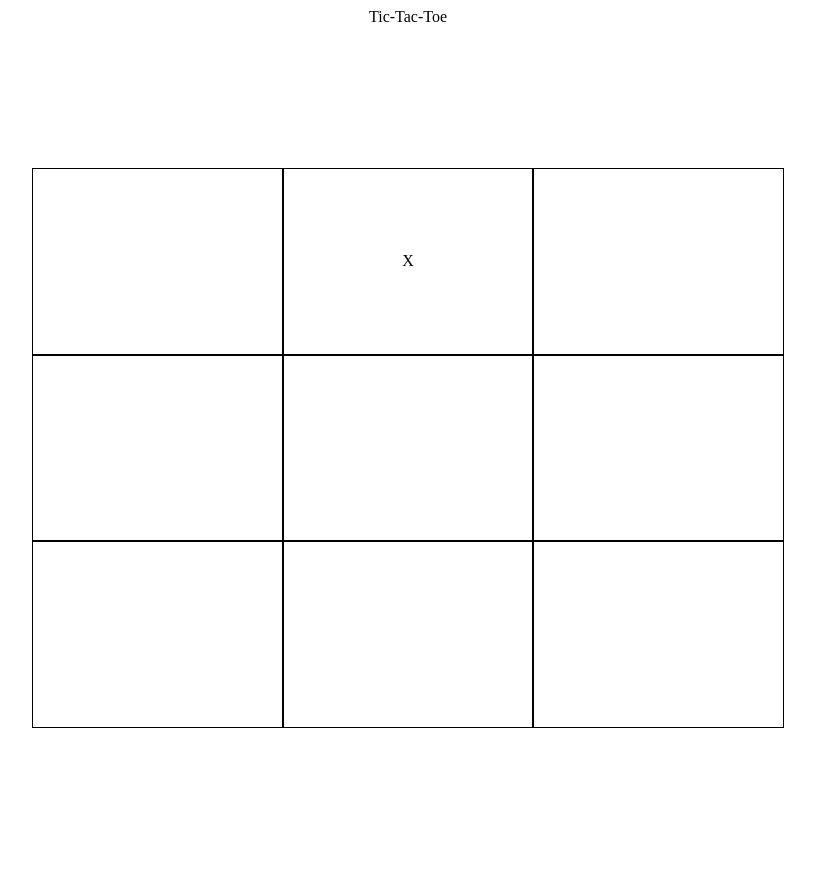
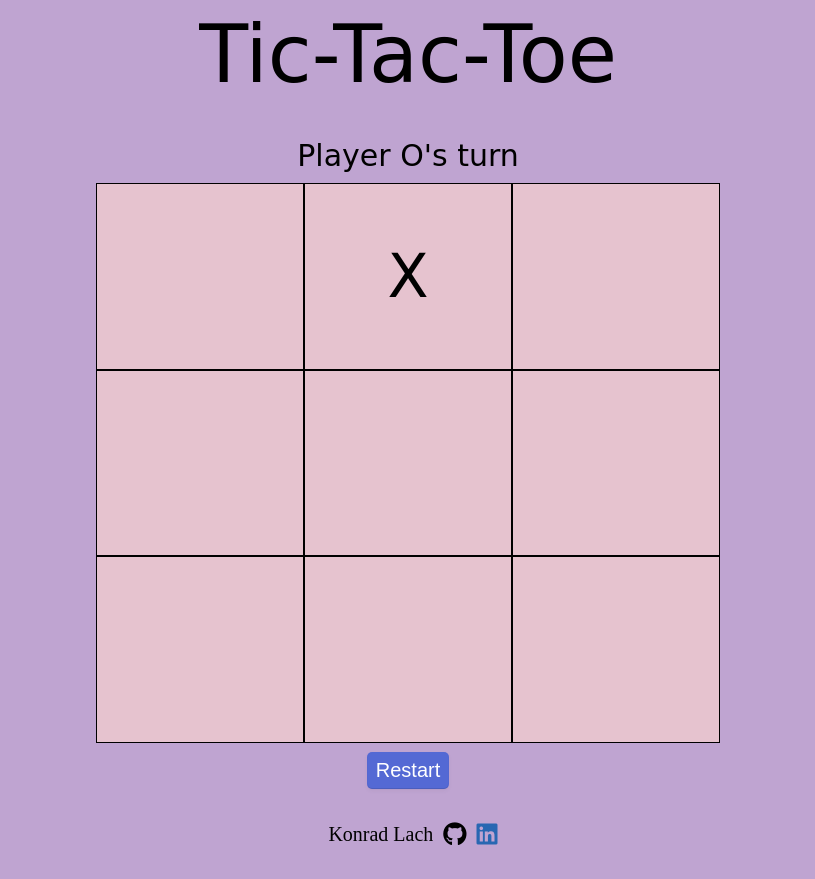
Before and after one commit to Itskonrad/TikTacToe, a plain HTML site: page main.html in a window 1280 px wide. Both pictures are taken after a click on the element 639 px from the left and 261 px from the top of the page. Shown: the whole page, without its empty margins (232-1047 px from the left). Before the commit the page ends 800 px from the top, so only its background shows below. Drawn offline with Linux system fonts and the light colour scheme; a web font is replaced by a local one.

Commit message:
Finished JS, CSS. Need to add coments and update ReadMe

```diff
--- a/main.css
+++ b/main.css
@@ -1,14 +1,22 @@
+:root{
+    font-family: 'Hubballi', cursive;
+}
+body{
+    background-color: #bfa4d1;
+}
+
 #header{
-    height: 20vh;
+    height: 15vh;
     text-align: center;
+    font-size: 80px;
 }
 #gameGrid {
     display: grid;
     grid-template-columns: repeat(3, 1fr);
     grid-template-rows: repeat(3, 1fr);
     height: 70vh;
-    margin-left: 20vw;
-    margin-right: 20vw;
+    margin-left: 25vw;
+    margin-right: 25vw;
 
 }
 .grid {
@@ -16,4 +24,57 @@
     align-items: center;
     justify-content: center;
     border: 1px solid black;
+    font-size: 60px;
+    background-color: #e6c3cf;
 }
+
+#turn{
+    text-align: center;
+    font-size: 30px;
+    padding: 10px;
+}
+
+.btn{
+    display: grid;
+    place-items: center;
+    padding: 10px;
+}
+#restart{
+    border: 0;
+    outline: 0;
+    cursor: pointer;
+    color: white;
+    background-color: rgb(84, 105, 212);
+    box-shadow: rgb(0 0 0 / 0%) 0px 0px 0px 0px, rgb(0 0 0 / 0%) 0px 0px 0px 0px, rgb(0 0 0 / 12%) 0px 1px 1px 0px, rgb(84 105 212) 0px 0px 0px 1px, rgb(0 0 0 / 0%) 0px 0px 0px 0px, rgb(0 0 0 / 0%) 0px 0px 0px 0px, rgb(60 66 87 / 8%) 0px 2px 5px 0px;
+    border-radius: 4px;
+    font-size: 20px;
+    font-weight: 500;
+    padding: 4px 8px;
+    display: inline-block;
+    min-height: 35px;
+    transition: background-color .24s,box-shadow .24s;
+
+
+}
+.footer {
+    display: flex;
+    align-items: center;
+    justify-content: center;
+    gap: 10px;
+    width: 100%;
+    padding: 5px;
+    font-size: 20px;
+    font-family: 'Times New Roman', Times, serif;
+}
+
+.fa-github {
+    font-size: 24px;
+    transition: transform 0.3s ease-in-out;
+    color: black;
+}
+
+.fa-linkedin {
+    font-size: 24px;
+    transition: transform 0.3s ease-in-out;
+    color: #2867B2;
+}
--- a/main.html
+++ b/main.html
@@ -6,10 +6,15 @@
     <meta name="viewport" content="width=device-width, initial-scale=1.0">
     <title>Tic-Tac-Toe</title>
     <link rel="stylesheet" href="main.css">
+    <link rel="preconnect" href="https://fonts.googleapis.com">
+    <link rel="preconnect" href="https://fonts.gstatic.com" crossorigin>
+    <link href="https://fonts.googleapis.com/css2?family=Hubballi&display=swap" rel="stylesheet">
+    <script src="https://kit.fontawesome.com/cbb1d434cb.js" crossorigin="anonymous"></script>
 </head>
 <body>
     <div>
         <div id="header"> Tic-Tac-Toe</div>
+        <div id="turn">Player X's Turn</div>
         <div id="gameGrid">
             <div class="grid" id="0"></div>
             <div class="grid" id="1"></div>
@@ -21,7 +26,17 @@
             <div class="grid" id="7"></div>
             <div class="grid" id="8"></div>
         </div>
+        <div class="btn"><input type="button" value="Restart" id="restart"></div>
     </div>
+    <footer class="footer">
+        <p>
+            Konrad Lach
+        </p>
+        <a href="https://github.com/KonradLach" target="_blank">
+            <i class="fab fa-github"></i></a>
+        <a href="https://www.linkedin.com/in/konrad-lach-338571169/" target="_blank">
+            <i class="fab fa-linkedin"></i></a>
+    </footer>
     <script src="main.js"></script>
 </body>
 </html>
--- a/main.js
+++ b/main.js
@@ -5,50 +5,83 @@ const createPlayer = (sign) => {
     }
     return{getSign};
 }
-
+//Keeps track of the gameboard
 const gameBoard = (() => {
-    const board = ["","","","","","","","",""];
-    const xBoard =[];
-    const oBoard =[];
+    let board = ["","","","","","","","",""];
+    let xBoard =[];
+    let oBoard =[];
+    //Sets X or O in the board
     const placeMarker = (index,marker) => {
         board[index] = marker;
     }
+    //Gets the marker at a specific index
     const getMarker = (index) => {
         return board[index];
     }
+    //Setter for X board
     const placeX = (index) => {
         xBoard.push(parseInt(index));
     }
+    //Setter for O board
     const placeO = (index) => {
         oBoard.push(parseInt(index));
     }
+    const reset= () => {
+        board = ["","","","","","","","",""];
+        xBoard = [];
+        oBoard = [];
+    }
+    //Getter for X board
     const returnX = () => xBoard;
+    //Getter for O board
     const returnO = () => oBoard;
+    //Getter for currentBoard
     const currentBoard = () => board;
-    return {placeMarker, getMarker, placeX, placeO, currentBoard, returnX, returnO};
+    return {placeMarker, getMarker, placeX, placeO, currentBoard, returnX, returnO, reset};
 })();
-
+//Changes all of the UI
 const controls =(() => {
     const gridElements = document.querySelectorAll('.grid');
+    //listens for a click on any one of the possible selections
     gridElements.forEach((grid) =>
         grid.addEventListener('click', (e) => {
-            if(e.target.textContent !== "") return;
+            //doesn't update board if there is something in the spot or the game is over
+            if(e.target.textContent !== "" || game.isGameOver()) return;
 
-            if(game.isGameOver()){
-                alert('Game Is Over');
-            }
-            else{
-                game.play(e.target.id);
-                updateGameboard();
-            }
+            game.play(e.target.id);
+            updateGameboard();
         })
     )
+    //Listens for the reset button to be clicked and then resets each of the components.
+    const resetButton = document.getElementById('restart');
+    resetButton.addEventListener('click', () => {
+        gameBoard.reset();
+        game.reset();
+        changeTurnText('X');
+        updateGameboard();
+
+    })
+    const turnText = document.getElementById('turn');
+    //Changes Turn text above the game board
+    const changeTurnText = (turn) => {
+        turnText.innerText = `Player ${turn}'s turn`
+    }
+    //Updates the game board
     const updateGameboard = () => {
         for(i=0; i< 9; i++){
             gridElements[i].innerText = gameBoard.getMarker(i);
         }
     }
-    return {updateGameboard}
+
+    const setResultText = (result) => {
+        if(result==='Draw'){
+            turnText.innerText = "It's a draw! Press restart to play again.";
+        }
+        else{
+            turnText.innerText = `Player ${result} has won! Press restart to play again.`;
+        }
+    }
+    return {updateGameboard, setResultText, changeTurnText}
 })();
 
 const game =(() => {
@@ -56,25 +89,54 @@ const game =(() => {
     const player2 = createPlayer('O');
     let gameOver = false;
     let round = 1;
+    //Places markers on the board and checks if there is a winner
+    const play = (index)  => {
+        //Places marker on main board
+        gameBoard.placeMarker(index,getCurrentSign());
 
-    const play = (index)  => {
-        gameBoard.placeMarker(index,getCurrentSign());
+        //If it is X's turn push the index of the X marker on the X board
+        //Checks if X won the game
         if(getCurrentSign() === 'X'){
+            // controls.changeTurnText(game.getCurrentSign());
+            // console.log('X Turn');
             gameBoard.placeX(index);
-            checkIfWinner(gameBoard.returnX());
+            if(checkIfWinner(gameBoard.returnX())){
+                controls.setResultText('X');
+            }
+            else if(round === 9){
+                controls.setResultText('Draw');
+            }
+            else{
+                controls.changeTurnText('O');
+            }
+
         }
+        //If it is O's turn push the index of the O marker on the O board
+        //Checks if O has won the game
         else{
+            // controls.changeTurnText(game.getCurrentSign());
+            // console.log('O Turn');
             gameBoard.placeO(index);
-            checkIfWinner(gameBoard.returnO());
+            if(checkIfWinner(gameBoard.returnO())){
+                controls.setResultText('O');
+            }
+            else if(round === 9){
+                controls.setResultText('Draw');
+            }
+            else{
+                controls.changeTurnText('X');
+            }
         }
         round ++;
+
     }
 
     const getCurrentSign = () => {
         return round % 2 ? player1.getSign() : player2.getSign();
     }
-
+    //checks If X or O has a winning combination
     const checkIfWinner = (board) => {
+        //Array of all board positions that would result in a win
         const winConditions = [
             [0,1,2],
             [0,4,8],
@@ -85,16 +147,24 @@ const game =(() => {
             [1,4,7],
             [2,4,8]
         ];
+        //Checks the X board or O board vs all the winning combinations
         const checker = (arr, targetArr) => targetArr.every(v => arr.includes(v));
         for(i=0;i<winConditions.length; i++) {
             if(checker(board, winConditions[i])){
                 gameOver = true;
+                return true;
             }
         }
+    }
+    //Getter for the game over
+    const isGameOver= () => {
+        return gameOver
+    };
+    //resets the game properties
+    const reset = () => {
+        round = 1;
+        gameOver=false;
+    }
 
-
-    }
-    const isGameOver= () => gameOver;
-
-    return {play , getCurrentSign, checkIfWinner, isGameOver}
+    return {play , getCurrentSign, checkIfWinner, isGameOver, reset}
 })();
```
